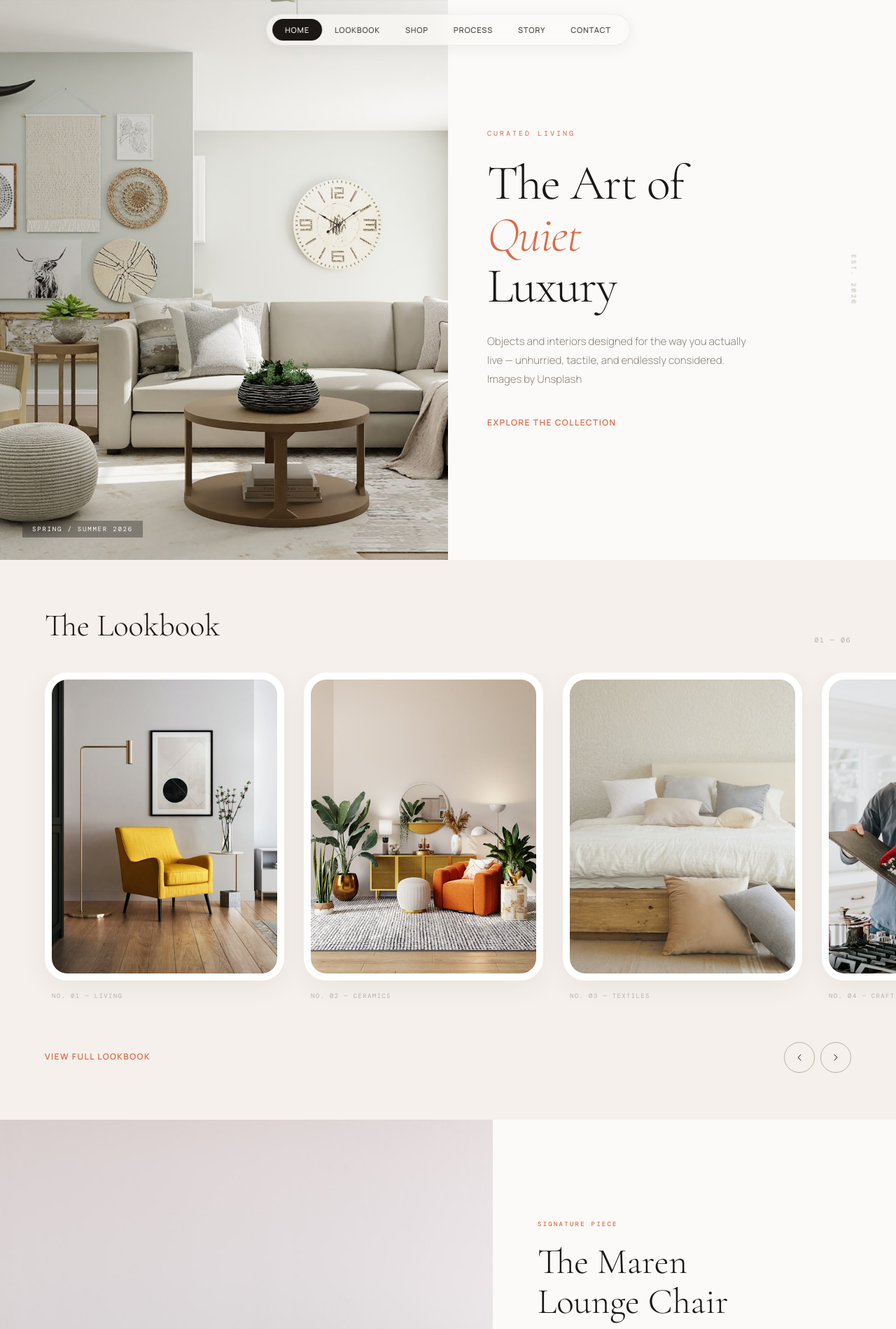
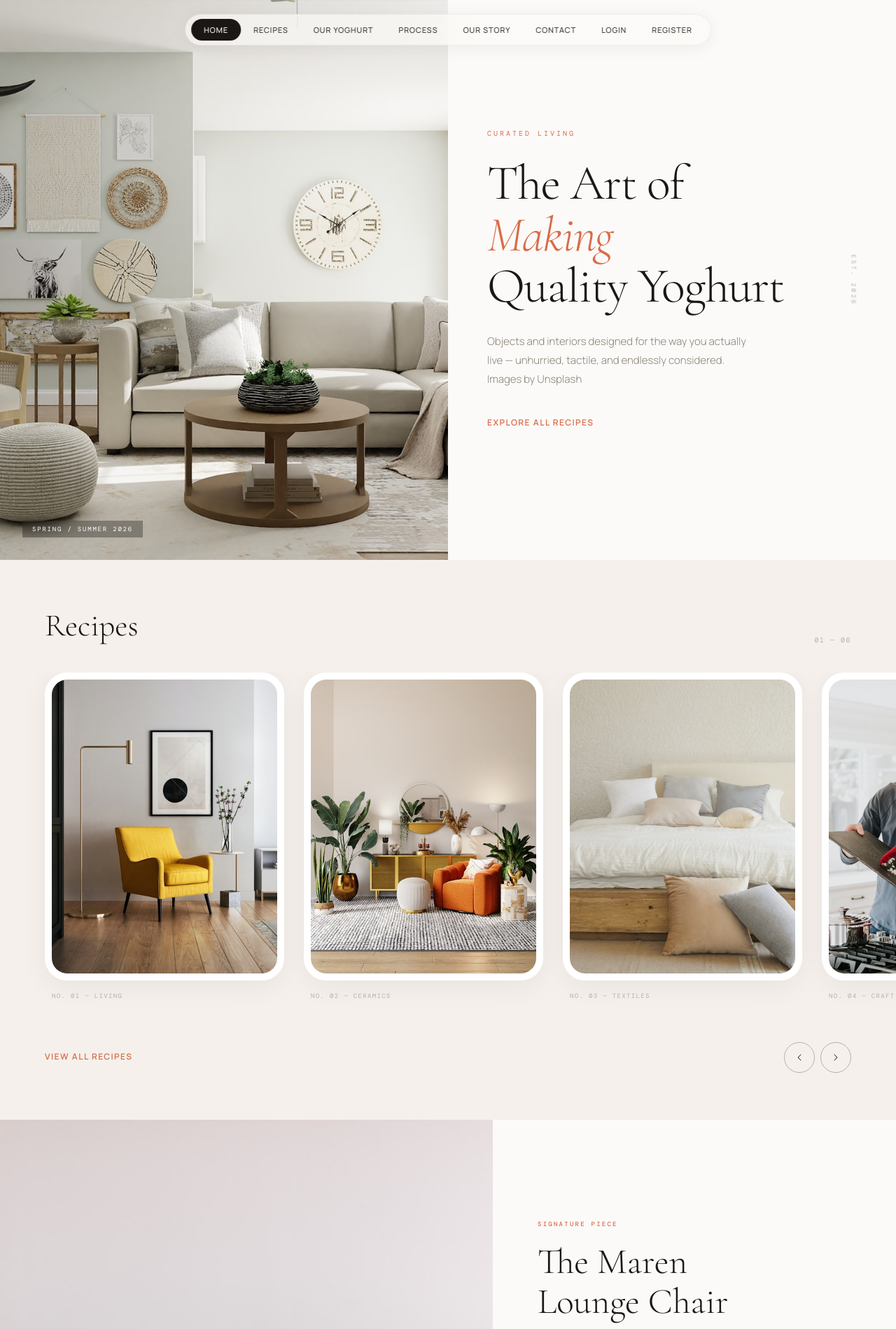
Before and after one commit to stoychodebrenliev/React-Project, a React (Vite) app: page / in a window 1280 px wide. Shown: the top 1899 px of the page at 70% size. Built offline with nearby package versions, Linux system fonts and the light colour scheme; a web font is replaced by a local one.

Commit message:
Rename the Components according my idea for the app

```diff
--- a/src/App.jsx
+++ b/src/App.jsx
@@ -2,9 +2,9 @@ import BrandStory from './components/BrandStory.jsx'
 import Footer from './components/Footer.jsx'
 import Header from './components/Header.jsx'
 import Hero from './components/Hero.jsx'
-import Lookbook from './components/Lookbook.jsx'
+import Recipes from './components/Recipes.jsx'
 import Process from './components/Process.jsx'
-import Product from './components/Product.jsx'
+import Product from './components/OurYoghurt.jsx'
 
 function App() {
 	return (
@@ -15,7 +15,7 @@ function App() {
 
 				<Hero />
 
-				<Lookbook />
+				<Recipes />
 
 				<Product />
 
@@ -23,9 +23,9 @@ function App() {
 
 				<BrandStory />
 
-				<Footer />
+			</main>
 
-			</main>
+			<Footer />
 		</div>
 	)
 }
--- a/src/components/Header.jsx
+++ b/src/components/Header.jsx
@@ -7,11 +7,13 @@ export default function Header() {
             {/* <!-- ═══════ FLOATING PILL NAV ═══════ --> */}
             <nav className="pill-nav" aria-label="Main Navigation">
                 <a href="#hero" className="active">Home</a>
-                <a href="#lookbook">Lookbook</a>
-                <a href="#product">Shop</a>
+                <a href="#recipes">Recipes</a>
+                <a href="#product">Our Yoghurt</a>
                 <a href="#process">Process</a>
-                <a href="#video">Story</a>
+                <a href="#video">Our Story</a>
                 <a href="#signature">Contact</a>
+                <a href="#login">Login</a>
+                <a href="#register">Register</a>
             </nav>
 
             {/* <!-- ═══════ MOBILE ═══════ --> */}
@@ -19,10 +21,12 @@ export default function Header() {
             <nav className="mobile-nav" aria-label="Mobile Navigation">
                 <a href="#hero">Home</a>
                 <a href="#lookbook">Lookbook</a>
-                <a href="#product">Shop</a>
+                <a href="#product">Our Yoghurt</a>
                 <a href="#process">Process</a>
-                <a href="#video">Story</a>
+                <a href="#video">Our Story</a>
                 <a href="#signature">Contact</a>
+                <a href="#login">Login</a>
+                <a href="#register">Register</a>
             </nav>
         </>
     )
--- a/src/components/Hero.jsx
+++ b/src/components/Hero.jsx
@@ -8,10 +8,10 @@ export default function Hero() {
                 </div>
                 <div className="hero-content">
                     <div className="hero-eyebrow">Curated Living</div>
-                    <h1 className="hero-title">The Art of<br /><em>Quiet</em><br />Luxury</h1>
+                    <h1 className="hero-title">The Art of<br /><em>Making</em><br />Quality Yoghurt</h1>
                     <p className="hero-desc">Objects and interiors designed for the way you actually live — unhurried, tactile, and endlessly considered. Images by Unsplash</p>
                     <div className="hero-cta">
-                        <a href="#lookbook" className="cta-link">Explore the Collection</a>
+                        <a href="#lookbook" className="cta-link">Explore All Recipes</a>
                     </div>
                 </div>
             </section>
--- a/src/components/Lookbook.jsx
+++ /dev/null
@@ -1,50 +0,0 @@
-export default function Lookbook() {
-    return (
-        <>
-            {/* <!-- SECTION 2: THE LOOKBOOK --> */}
-            <section className="canvas-section lookbook" id="lookbook">
-                <div className="lookbook-header reveal">
-                    <h2 className="lookbook-title">The Lookbook</h2>
-                    <span className="lookbook-count">01 — 06</span>
-                </div>
-                <div className="lookbook-track">
-                    <div className="lookbook-card">
-                        <img src="images/ivory-flow-11.jpg" alt="Minimalist living room with warm textures" loading="lazy" />
-                        <span className="lookbook-card-label">No. 01 — Living</span>
-                    </div>
-                    <div className="lookbook-card">
-                        <img src="images/ivory-flow-12.jpg" alt="Artisan ceramic collection" loading="lazy" />
-                        <span className="lookbook-card-label">No. 02 — Ceramics</span>
-                    </div>
-                    <div className="lookbook-card">
-                        <img src="images/ivory-flow-13.jpg" alt="Natural linen textiles draped on chair" loading="lazy" />
-                        <span className="lookbook-card-label">No. 03 — Textiles</span>
-                    </div>
-                    <div className="lookbook-card">
-                        <img src="images/ivory-flow-14.jpg" alt="Handcrafted wooden furniture" loading="lazy" />
-                        <span className="lookbook-card-label">No. 04 — Craft</span>
-                    </div>
-                    <div className="lookbook-card">
-                        <img src="images/ivory-flow-15.jpg" alt="Serene bedroom interior" loading="lazy" />
-                        <span className="lookbook-card-label">No. 05 — Bedroom</span>
-                    </div>
-                    <div className="lookbook-card">
-                        <img src="images/ivory-flow-16.jpg" alt="Architectural detail with light" loading="lazy" />
-                        <span className="lookbook-card-label">No. 06 — Light</span>
-                    </div>
-                </div>
-                <div className="lookbook-footer reveal">
-                    <a href="#" className="cta-link">View Full Lookbook</a>
-                    <div className="lookbook-arrows">
-                        <button className="lookbook-arrow" id="lbPrev" aria-label="Previous">
-                            <svg viewBox="0 0 24 24"><polyline points="15 18 9 12 15 6" /></svg>
-                        </button>
-                        <button className="lookbook-arrow" id="lbNext" aria-label="Next">
-                            <svg viewBox="0 0 24 24"><polyline points="9 6 15 12 9 18" /></svg>
-                        </button>
-                    </div>
-                </div>
-            </section>
-        </>
-    )
-}
--- /dev/null
+++ b/src/components/RecipeCard.jsx
@@ -0,0 +1,15 @@
+export default function RecipeCard(props) {
+    return (
+        <div className="lookbook-card">
+            <img
+                src={props.imageUrl}
+                alt={props.alt}
+                loading="lazy"
+            />
+
+            <span className="lookbook-card-label">
+                {props.label}
+            </span>
+        </div>
+    );
+}
--- /dev/null
+++ b/src/components/Recipes.jsx
@@ -0,0 +1,80 @@
+import RecipeCard from "./RecipeCard.jsx";
+
+export default function Recipes() {
+    return (
+        <section className="canvas-section lookbook" id="recipes">
+            <div className="lookbook-header reveal">
+                <h2 className="lookbook-title">Recipes</h2>
+                <span className="lookbook-count">01 — 06</span>
+            </div>
+
+            <div className="lookbook-track">
+
+                <RecipeCard
+                    imageUrl="/images/ivory-flow-11.jpg"
+                    alt="Minimalist living room with warm textures"
+                    label="No. 01 — Living"
+                />
+
+                <RecipeCard
+                    imageUrl="/images/ivory-flow-12.jpg"
+                    alt="Handcrafted ceramic vases on a wooden shelf"
+                    label="No. 02 — Ceramics"
+                />
+
+                <RecipeCard
+                    imageUrl="/images/ivory-flow-13.jpg"
+                    alt="Textile samples with natural fibers and muted colors"
+                    label="No. 03 — Textiles"
+                />
+
+                <RecipeCard
+                    imageUrl="/images/ivory-flow-14.jpg"
+                    alt="Craftsperson shaping wood in a sunlit workshop"
+                    label="No. 04 — Craft"
+                />
+
+                <RecipeCard
+                    imageUrl="/images/ivory-flow-15.jpg"
+                    alt="Cozy bedroom with layered bedding and soft lighting"
+                    label="No. 05 — Bedroom"
+                />
+
+                <RecipeCard
+                    imageUrl="/images/ivory-flow-16.jpg"
+                    alt="Elegant dining area with natural wood and neutral tones"
+                    label="No. 06 — Light"
+                />
+
+            </div>
+
+            <div className="lookbook-footer reveal">
+                <a href="#" className="cta-link">
+                    View All Recipes
+                </a>
+
+                <div className="lookbook-arrows">
+                    <button
+                        className="lookbook-arrow"
+                        id="lbPrev"
+                        aria-label="Previous"
+                    >
+                        <svg viewBox="0 0 24 24">
+                            <polyline points="15 18 9 12 15 6" />
+                        </svg>
+                    </button>
+
+                    <button
+                        className="lookbook-arrow"
+                        id="lbNext"
+                        aria-label="Next"
+                    >
+                        <svg viewBox="0 0 24 24">
+                            <polyline points="9 6 15 12 9 18" />
+                        </svg>
+                    </button>
+                </div>
+            </div>
+        </section>
+    );
+}
```
Also changed, not shown: src/components/OurYoghurt.jsx (renamed from src/components/Product.jsx), 1 other file (tests, documents, lock files or other folders).
